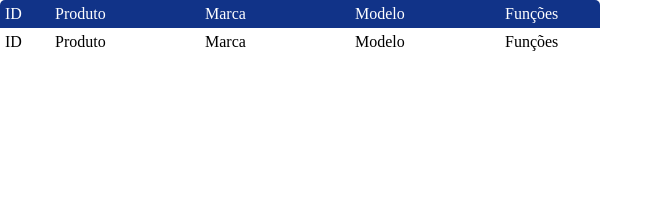
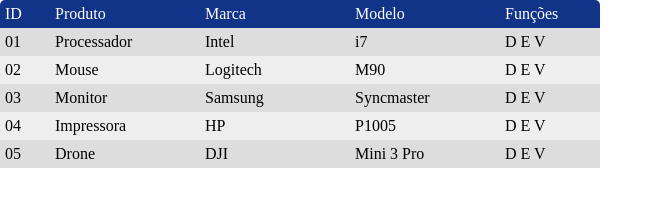
Before and after one commit to luvsscorpius/JavaScript-avancado, a website: page Aula 152 - Criando um DataGridView em Javascript/index.html in a window 1280 px wide. Shown: the whole page, without its empty margins (0-663 px from the left). Drawn offline with Linux system fonts and the light colour scheme.

Commit message:
feat(aula 154): criando um DataGridView em JavaScript P3

```diff
--- a/Aula 152 - Criando um DataGridView em Javascript/css/style.css
+++ b/Aula 152 - Criando um DataGridView em Javascript/css/style.css
@@ -41,6 +41,20 @@
     flex-direction: row;
 }
 
+.dataGridViewLinha:nth-child(odd) {
+    background-color: #ddd;
+}
+
+.dataGridViewLinha:nth-child(even) {
+    background-color: #eee;
+}
+
+.dataGridViewLinha:hover {
+    background-color: #088 !important;
+    cursor: pointer;
+    color: #fff !important;
+}
+
 .c1 {
     width: 50px;
 }
--- a/Aula 152 - Criando um DataGridView em Javascript/index.html
+++ b/Aula 152 - Criando um DataGridView em Javascript/index.html
@@ -20,13 +20,13 @@
         </div>
 
         <div id="dataGridViewDados" class="dataGridViewDados">
-            <div class="dataGridViewLinha">
+            <!-- <div class="dataGridViewLinha">
                 <div class="c1">ID</div>
                 <div class="c2">Produto</div>
                 <div class="c3">Marca</div>
                 <div class="c4">Modelo</div>
                 <div class="c5">Funções</div>
-            </div>
+            </div> -->
         </div>
 
     </div>
--- a/Aula 152 - Criando um DataGridView em Javascript/js/main.js
+++ b/Aula 152 - Criando um DataGridView em Javascript/js/main.js
@@ -1,12 +1,48 @@
 
 const configDataGridView = {
     endPoint: "./js/produtos.json",
+    idDestino: "#dataGridViewDados"
 }
 
 const dataGridView = (configDataGridView) => {
+    const dataGridViewDados = document.querySelector(configDataGridView.idDestino)
     fetch(configDataGridView.endPoint)
         .then(res => res.json())
         .then(res => {
+            res.forEach(el => {
+                const dataGridViewLinha = document.createElement('div')
+                dataGridViewLinha.classList.add('dataGridViewLinha')
+
+                const c1 = document.createElement('div')
+                c1.classList.add('c1')
+                c1.innerHTML = el.id
+                dataGridViewLinha.appendChild(c1)
+
+                const c2 = document.createElement('div')
+                c2.classList.add('c2')
+                c2.innerHTML = el.produto
+                dataGridViewLinha.appendChild(c2)
+
+                const c3 = document.createElement('div')
+                c3.classList.add('c3')
+                c3.innerHTML = el.marca
+                dataGridViewLinha.appendChild(c3)
+
+                const c4 = document.createElement('div')
+                c4.classList.add('c4')
+                c4.innerHTML = el.modelo
+                dataGridViewLinha.appendChild(c4)
+
+                const c5 = document.createElement('div')
+                c5.classList.add('c5')
+                c5.innerHTML = "D E V"
+                dataGridViewLinha.appendChild(c5)
+
+                dataGridViewDados.appendChild(dataGridViewLinha)
+
+            })
             console.log(res)
         })
 }
+
+dataGridView(configDataGridView)
--- a/Aula 152 - Criando um DataGridView em Javascript/js/produtos.json
+++ b/Aula 152 - Criando um DataGridView em Javascript/js/produtos.json
@@ -22,5 +22,11 @@
         "produto": "Impressora",
         "marca": "HP",
         "modelo": "P1005"
+    },
+    {
+        "id": "05",
+        "produto": "Drone",
+        "marca": "DJI",
+        "modelo": "Mini 3 Pro"
     }
 ]
```
